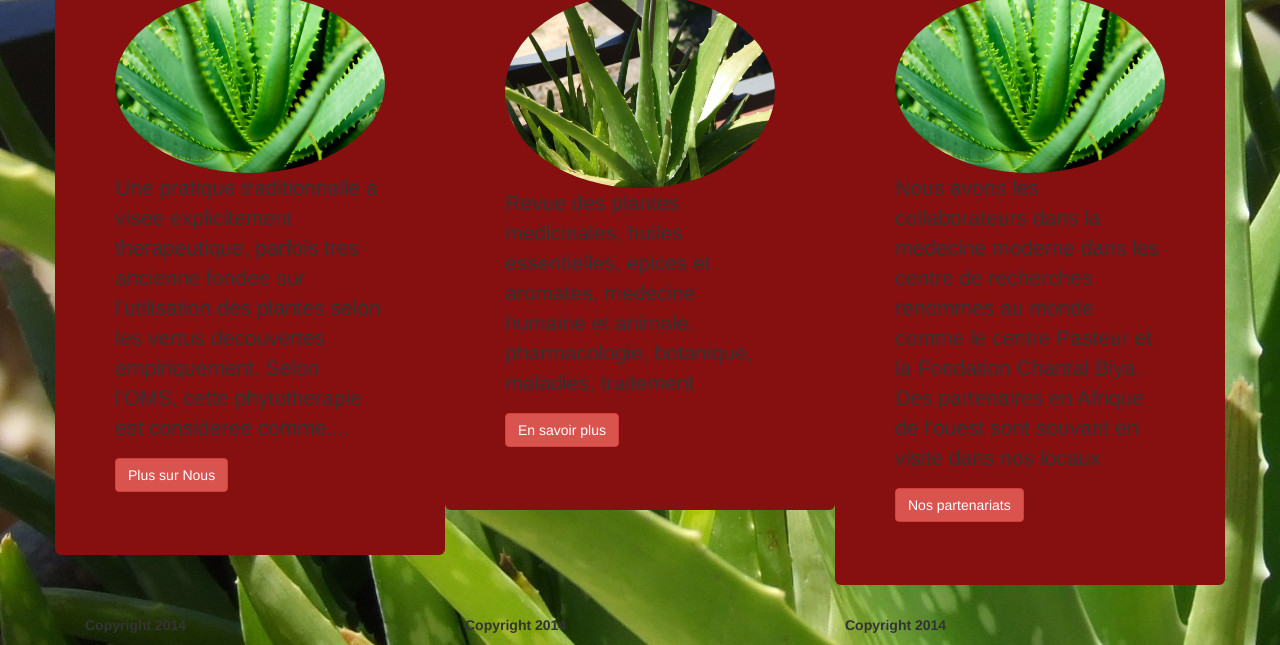
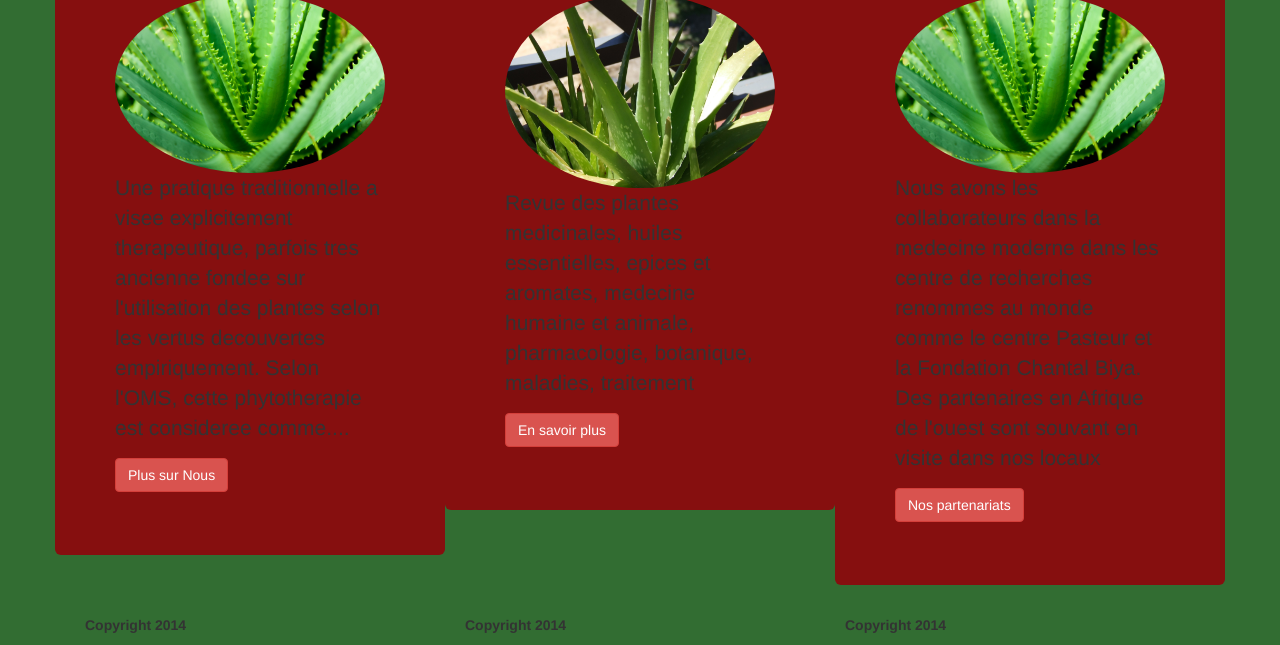
Before and after one commit to chidelmun/AfricaVitale, a plain HTML site: page en/index.html in a window 1280 px wide. Shown: the part 549-1194 px from the top of the page. Drawn offline with nearby package versions, Linux system fonts and the light colour scheme; files whose address does not match are found by name.

Commit message:
Background image changed as recommended

```diff
--- a/en/index.html
+++ b/en/index.html
@@ -14,7 +14,7 @@
 <!-- Optional: Incorporate the Bootstrap JavaScript plugins -->
 <script src="http://maxcdn.bootstrapcdn.com/bootstrap/3.2.0/js/bootstrap.min.js"></script>
 </head>
-<body background="../img/pic2.jpg">
+<body style="background-color: rgb(50, 109, 50);">
 
 
 
```
Also changed, not shown: en/about.html (+1 -1 lines), en/contact.html (+1 -1 lines), en/partners.html (+1 -1 lines), en/services.html (+1 -1 lines).
